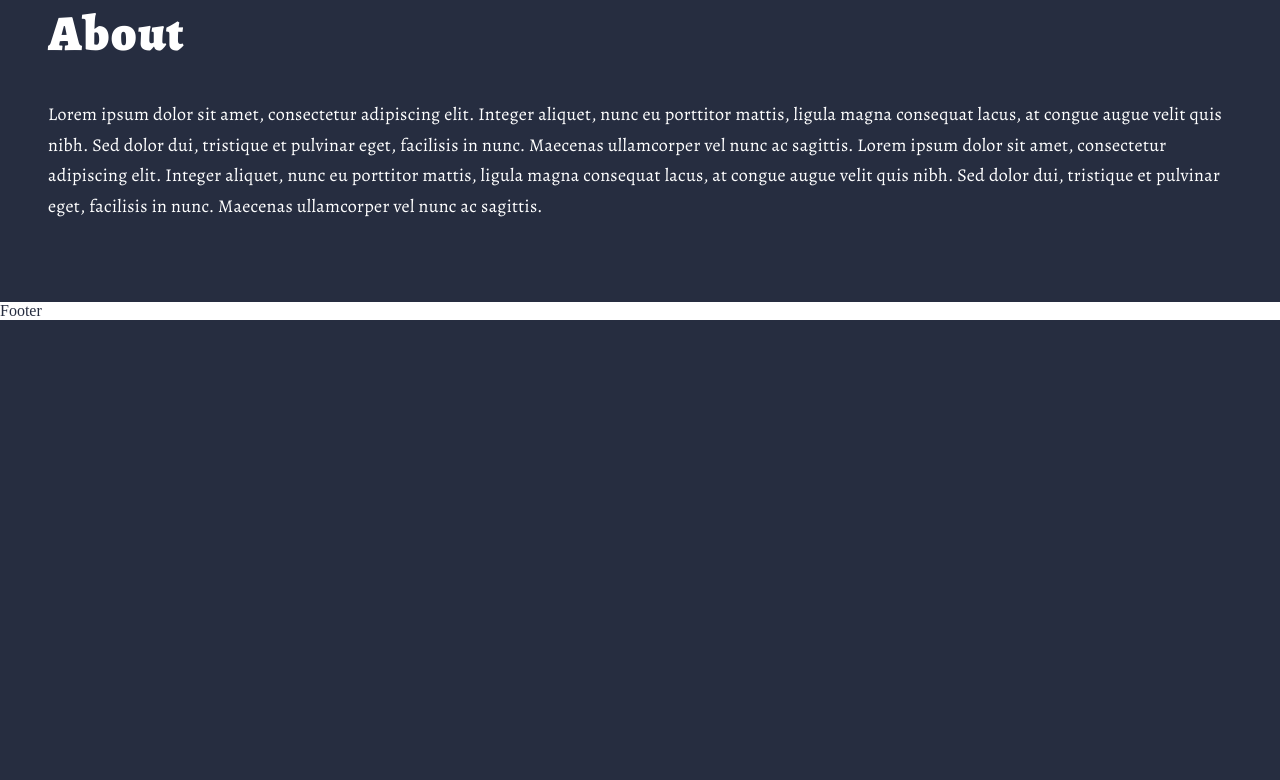
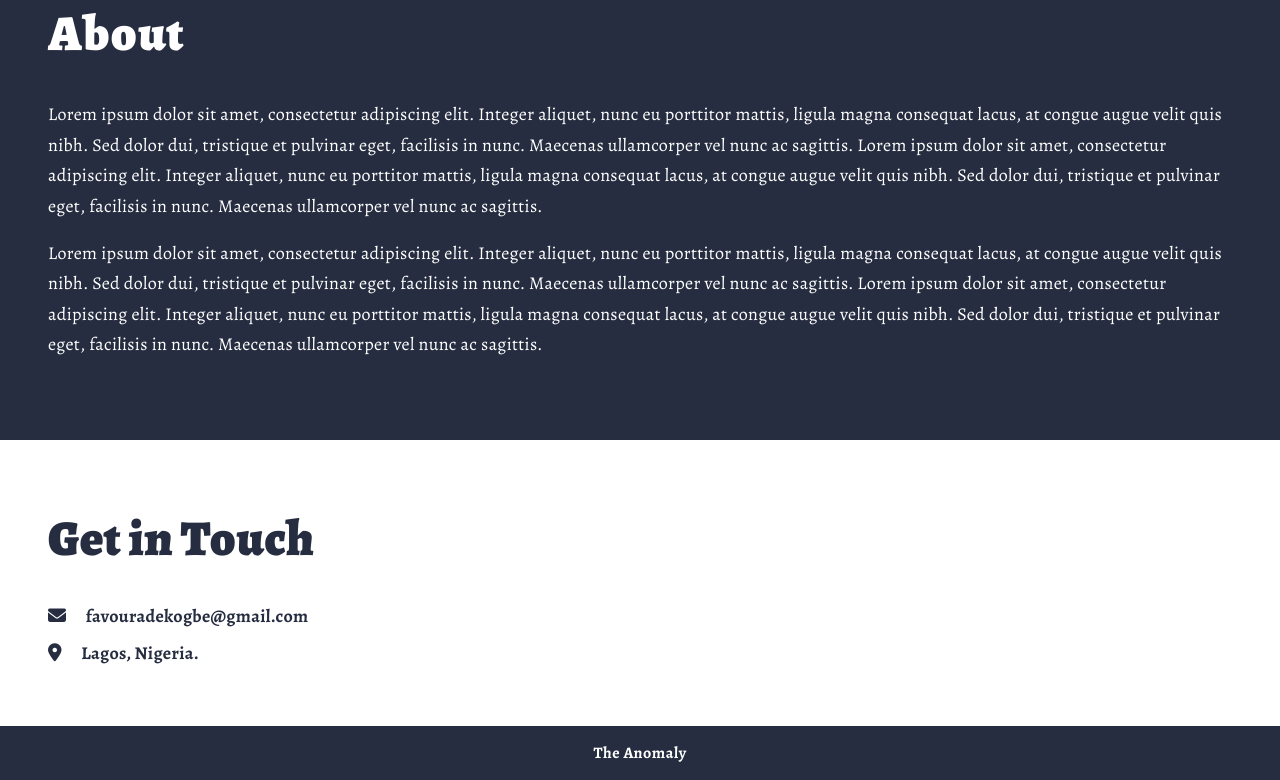
Before and after one commit to The-Anomaly/Jungle, a PHP site: page /index.html in a window 1280 px wide. Shown: the part 1527-2307 px from the top of the page. Before the commit the page ends 1847 px from the top, so only its background shows below. Run offline with PHP 8.4, Linux system fonts and the light colour scheme; some libraries are stand-ins or nearby versions.

Commit message:
jungle 90% complete \(0_0)/

```diff
--- a/index.html
+++ b/index.html
@@ -22,6 +22,7 @@
           >git</a
         >
         <a href="#aboutme" class="menuitems">about</a>
+        <a href="#contactme" class="menuitems">contact</a>
       </span>
     </div>
     <div class="landing">
@@ -90,8 +91,30 @@
         quis nibh. Sed dolor dui, tristique et pulvinar eget, facilisis in nunc.
         Maecenas ullamcorper vel nunc ac sagittis.
       </div>
+
+      <div class="abouttxt">
+        Lorem ipsum dolor sit amet, consectetur adipiscing elit. Integer
+        aliquet, nunc eu porttitor mattis, ligula magna consequat lacus, at
+        congue augue velit quis nibh. Sed dolor dui, tristique et pulvinar eget,
+        facilisis in nunc. Maecenas ullamcorper vel nunc ac sagittis. Lorem
+        ipsum dolor sit amet, consectetur adipiscing elit. Integer aliquet, nunc
+        eu porttitor mattis, ligula magna consequat lacus, at congue augue velit
+        quis nibh. Sed dolor dui, tristique et pulvinar eget, facilisis in nunc.
+        Maecenas ullamcorper vel nunc ac sagittis.
+      </div>
     </div>
-    <footer class="footer">Footer</footer>
+    <footer class="footer" id="contactme">
+      <div class="projectttl">Get in Touch</div>
+      <div class="contactus">
+        <div>
+          <i class="fas fa-envelope contact"></i> <a class="mail" href="mailto:favouradekogbe@gmail.com">favouradekogbe@gmail.com</a>
+        </div>
+        <div>
+        <i class="fas fa-map-marker-alt contact"></i> <span>Lagos, Nigeria.</span>
+      </div>
+      </div>
+      <div class="anomaly">The Anomaly</div>
+    </footer>
     <!-- Font Awesome Kit-->
     <script
       src="https://kit.fontawesome.com/1d606b93d1.js"
--- a/style.css
+++ b/style.css
@@ -30,7 +30,7 @@ body {
     font-weight: 400;
     text-transform: uppercase;
     font-size: 16px;
-    width: 320px;
+    width: 400px;
     display: flex;
     justify-content: space-between;
 }
@@ -41,6 +41,7 @@ body {
     border-radius: 5px;
     text-decoration: none;
     color: #ffffff;
+    transition: 0.5s;
 }
 .menuitems:hover {
     font-weight: 700;
@@ -205,4 +206,36 @@ body {
 .footer {
     background: #ffffff;
     color: #262d40;
+    font-family: 'Alegreya', serif;
+    padding: 3rem;
+    padding-bottom: 0;
 }
+.contact {
+    margin-right: 1rem;
+    margin-bottom: 1rem;
+}
+.contactus {
+    margin: 1rem 0;
+    font-size: 18px;
+    font-weight: 600;
+    letter-spacing: 0.3px;
+}
+.mail {
+    color: inherit;
+    text-decoration: none;
+}
+.mail:hover {
+    color: -webkit-link;
+    text-decoration: underline;
+}
+.anomaly {
+    text-align: center;
+    padding: 1rem;
+    margin: 0 -3rem;
+    font-size: 16px;
+    font-weight: 700;
+    color: #ffffff;
+    letter-spacing: 0.5px;
+    background: #262d40;
+    margin-top: 3rem;
+}
```
